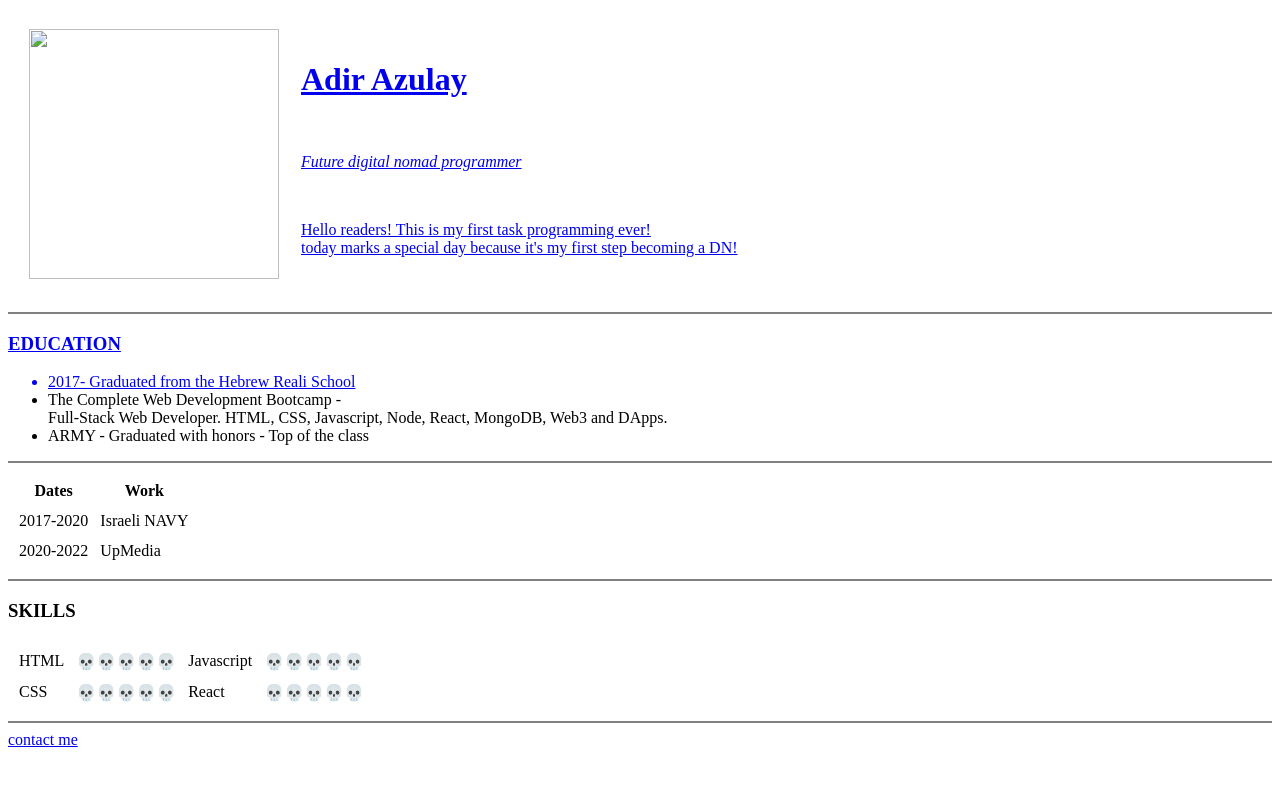
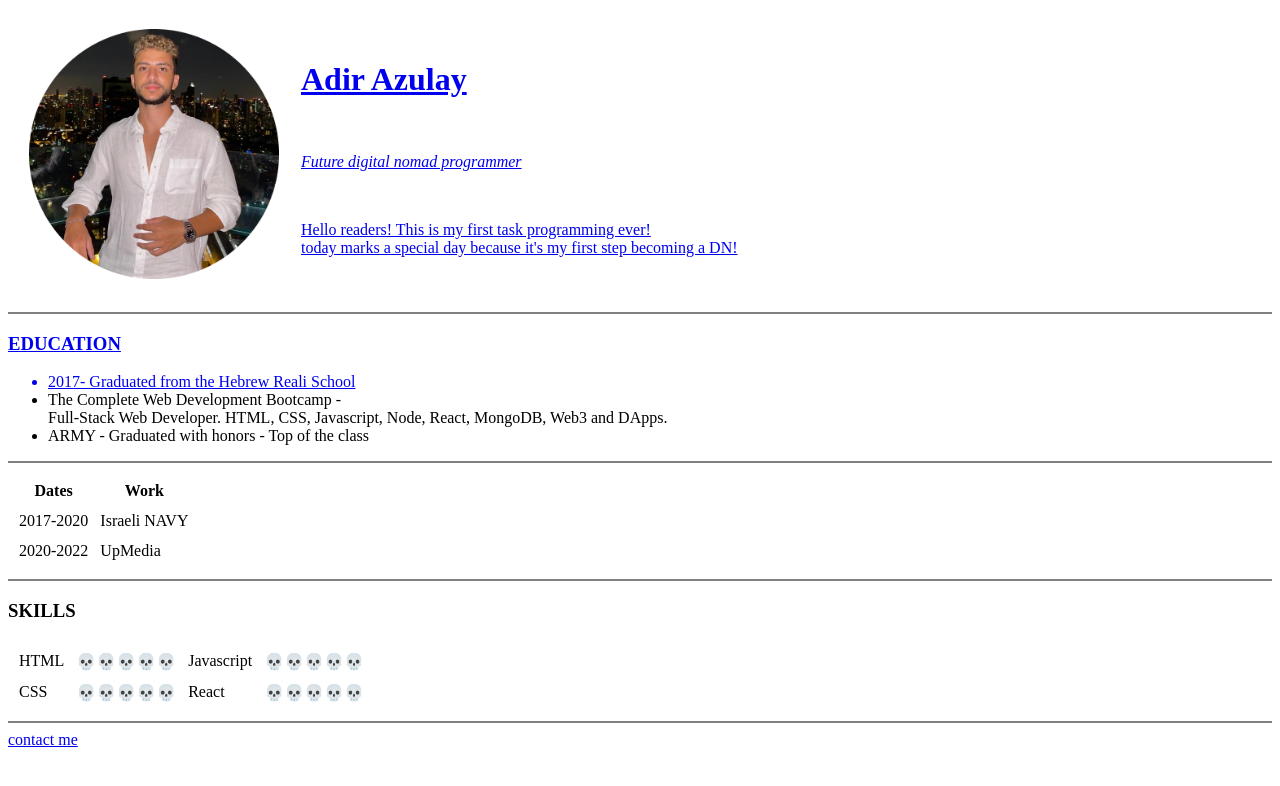
Before and after one commit to AdirAzulay/CV, a plain HTML site: page index.html in a window 1280 px wide. Drawn offline with Linux system fonts and the light colour scheme.

Commit message:
Update index.html

```diff
--- a/index.html
+++ b/index.html
@@ -10,7 +10,7 @@
   <table cellspacing="20">
     <tr>
       <td> <a href="https://www.linkedin.com/in/adir-azulay-543390230/" target="_blank">
-          <img src="images\adir.png" style="width:250px;height:250px; alt=" Adir Azulay">
+          <img src="adir.png" style="width:250px;height:250px; alt=" Adir Azulay">
         </a> </td>
       <td>
         <h1> <a href="https://www.instagram.com/adirkk/" target="_blank"> Adir Azulay </h1>
```
